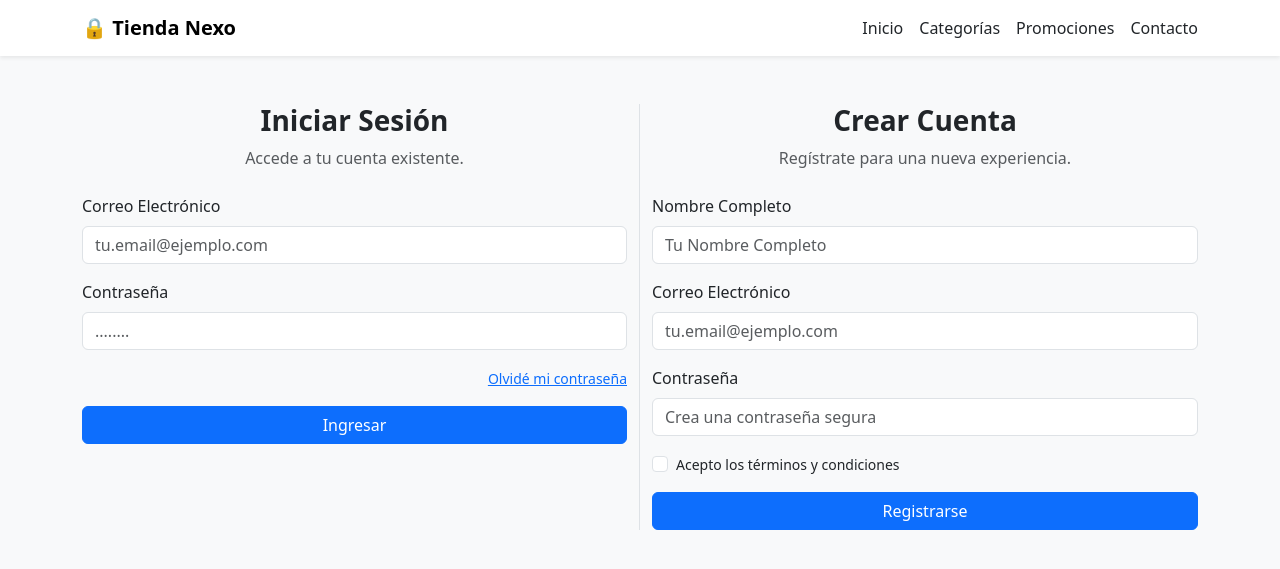
After one commit to Seba3120/tienda_nexo, a Django app: template appnexo/templates/appnexo/inicioSesion.html in a window 1280 px wide. The commit adds this page. Shown: the top 569 px of the page. Run offline with Django 5.2, Linux system fonts and the light colour scheme; the template is opened without the code that fills it, so the values that code supplies are empty.

Commit message:
login y registro de usuarios v0.1

```diff
--- /dev/null
+++ b/appnexo/templates/appnexo/inicioSesion.html
@@ -0,0 +1,88 @@
+<!DOCTYPE html>
+<html lang="es">
+<head>
+    <meta charset="UTF-8">
+    <title>Ingresar - Tienda Nexo</title>
+    <link href="https://cdn.jsdelivr.net/npm/bootstrap@5.3.0/dist/css/bootstrap.min.css" rel="stylesheet">
+</head>
+<body class="bg-light">
+
+    <!-- Navbar -->
+    <nav class="navbar navbar-expand-lg navbar-light bg-white shadow-sm">
+        <div class="container">
+            <a class="navbar-brand fw-bold" href="#">🔒 Tienda Nexo</a>
+            <div class="d-flex gap-3 align-items-center">
+                <a href="#" class="nav-link">Inicio</a>
+                <a href="{% url 'categorias' %}" class="nav-link">Categorías</a>
+                <a href="#" class="nav-link">Promociones</a>
+                <a href="#" class="nav-link">Contacto</a>
+            </div>
+        </div>
+    </nav>
+
+    <div class="container mt-5">
+        <div class="row">
+
+            <!-- Login -->
+            <div class="col-md-6 border-end">
+                <h3 class="fw-bold text-center mb-2">Iniciar Sesión</h3>
+                <p class="text-center text-muted mb-4">Accede a tu cuenta existente.</p>
+
+                {% if messages %}
+                    {% for message in messages %}
+                        <div class="alert alert-danger">{{ message }}</div>
+                    {% endfor %}
+                {% endif %}
+
+                <form method="POST" action="{% url 'login' %}">
+                    {% csrf_token %}
+                    <div class="mb-3">
+                        <label class="form-label">Correo Electrónico</label>
+                        <input type="email" name="username" class="form-control" placeholder="tu.email@ejemplo.com" required>
+                    </div>
+                    <div class="mb-3">
+                        <label class="form-label">Contraseña</label>
+                        <input type="password" name="password" class="form-control" placeholder="........" required>
+                    </div>
+                    <div class="text-end mb-3">
+                        <a href="#" class="text-primary small">Olvidé mi contraseña</a>
+                    </div>
+                    <button type="submit" class="btn btn-primary w-100">Ingresar</button>
+                </form>
+            </div>
+
+            <!-- Registro -->
+            <div class="col-md-6">
+                <h3 class="fw-bold text-center mb-2">Crear Cuenta</h3>
+                <p class="text-center text-muted mb-4">Regístrate para una nueva experiencia.</p>
+
+                <form method="POST" action="{% url 'registro' %}">
+                    {% csrf_token %}
+                    <div class="mb-3">
+                        <label class="form-label">Nombre Completo</label>
+                        <input type="text" name="nombre" class="form-control" placeholder="Tu Nombre Completo" required>
+                    </div>
+                    <div class="mb-3">
+                        <label class="form-label">Correo Electrónico</label>
+                        <input type="email" name="email" class="form-control" placeholder="tu.email@ejemplo.com" required>
+                    </div>
+                    <div class="mb-3">
+                        <label class="form-label">Contraseña</label>
+                        <input type="password" name="password" class="form-control" placeholder="Crea una contraseña segura" required>
+                    </div>
+                    <div class="mb-3">
+                        <div class="form-check">
+                            <input class="form-check-input" type="checkbox" required>
+                            <label class="form-check-label small">Acepto los términos y condiciones</label>
+                        </div>
+                    </div>
+                    <button type="submit" class="btn btn-primary w-100">Registrarse</button>
+                </form>
+            </div>
+
+        </div>
+    </div>
+
+    <script src="https://cdn.jsdelivr.net/npm/bootstrap@5.3.0/dist/js/bootstrap.bundle.min.js"></script>
+</body>
+</html>
--- a/appnexo/urls.py
+++ b/appnexo/urls.py
@@ -7,4 +7,7 @@ urlpatterns = [
     path('carrito/', views.ver_carrito, name='ver_carrito'),
     path('carrito/agregar/<int:pk>/', views.agregar_carrito, name='agregar_carrito'),
     path('carrito/eliminar/<int:pk>/', views.eliminar_carrito, name='eliminar_carrito'),
+    path('login/', views.iniciar_sesion, name='login'),
+    path('registro/', views.registrarse, name='registro'),
+    path('logout/', views.cerrar_sesion, name='logout'),
 ]
```
Also changed, not shown: appnexo/templates/appnexo/carrito.html (+11 -2 lines), appnexo/templates/appnexo/categorias.html (+15 -4 lines), appnexo/templates/appnexo/detalle.html (+15 -4 lines), appnexo/views.py (+32 -0 lines).
